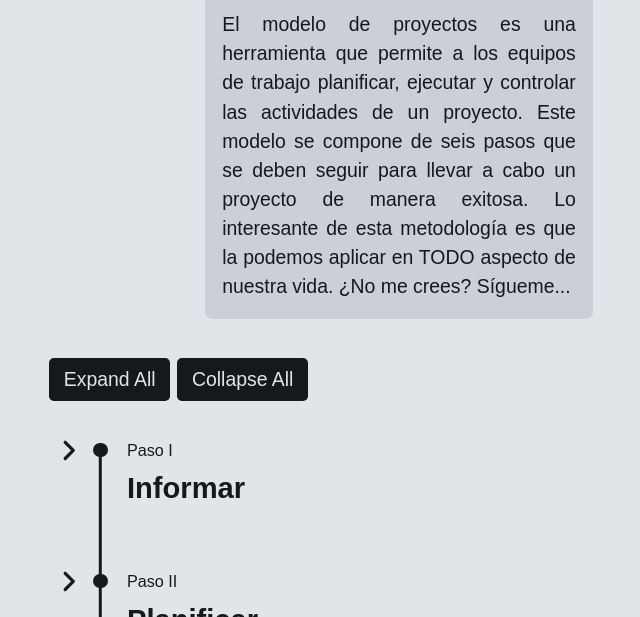
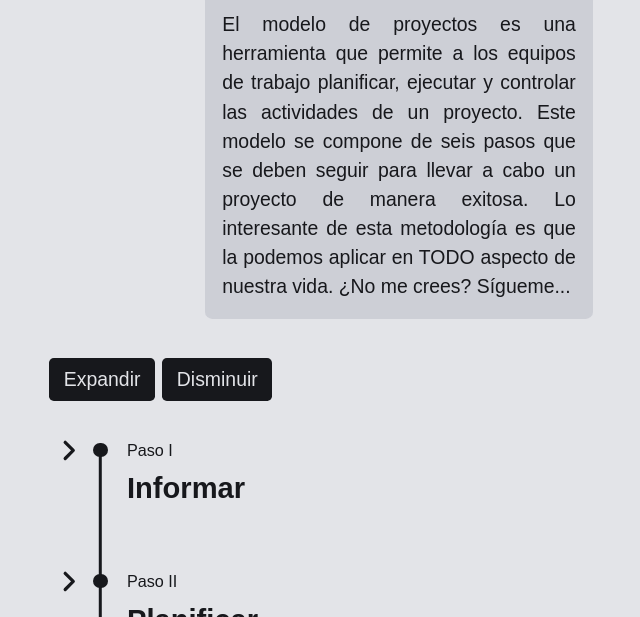
Before and after one commit to theWolflone/project-model, a website: page index.html in a window 1280 px wide. Shown: the part 483-1100 px from the top of the page, without its empty margins (241-881 px from the left). Drawn offline with Linux system fonts and the light colour scheme.

Commit message:
Changes Buttons

```diff
--- a/index.html
+++ b/index.html
@@ -65,10 +65,10 @@
     <div id="timeline" class="timeline">
       <div class="btn-group">
         <button class="btn" type="button" data-action="expand">
-          Expand All
+          Expandir
         </button>
         <button class="btn" type="button" data-action="collapse">
-          Collapse All
+          Disminuir
         </button>
       </div>
       <div class="timeline__item">
```
